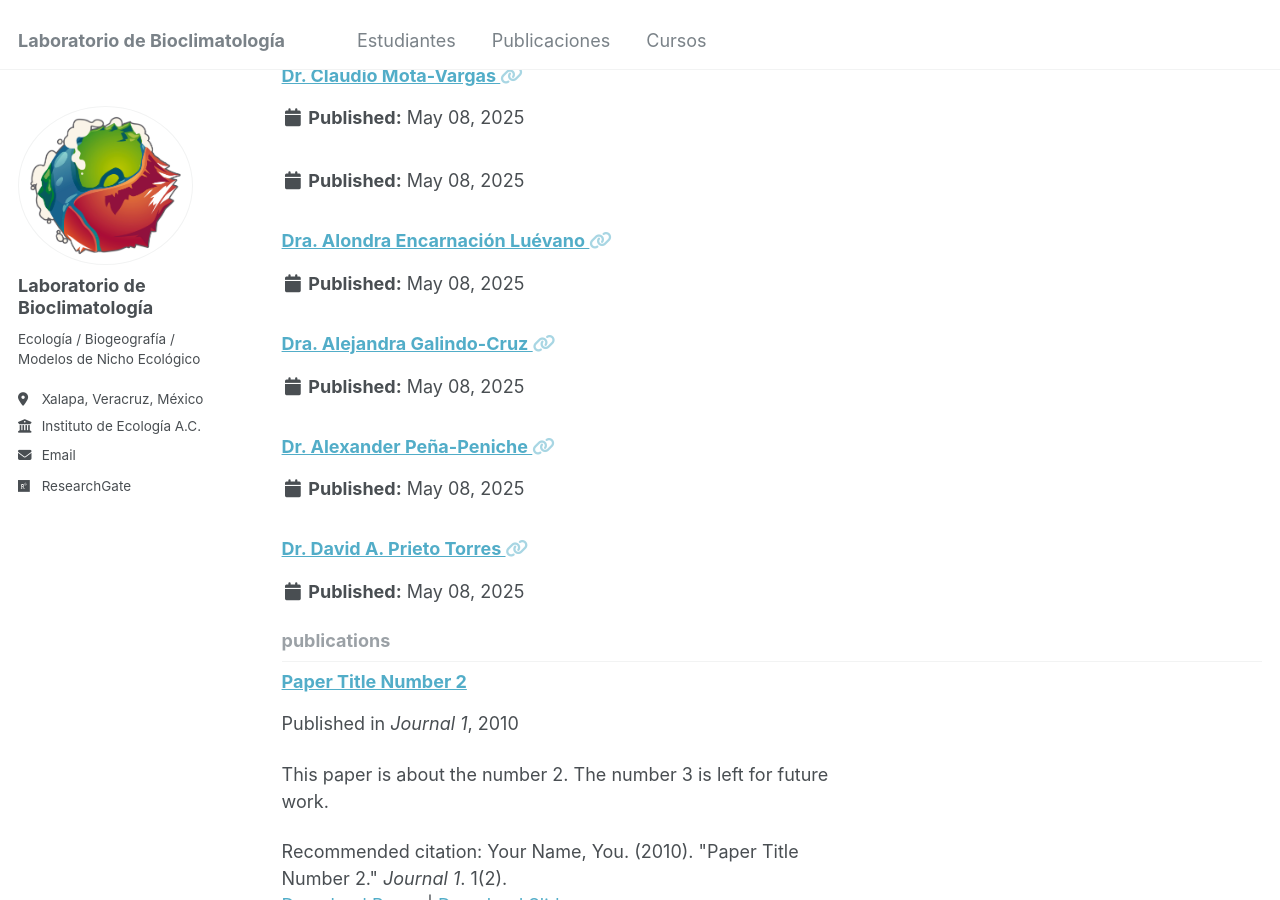
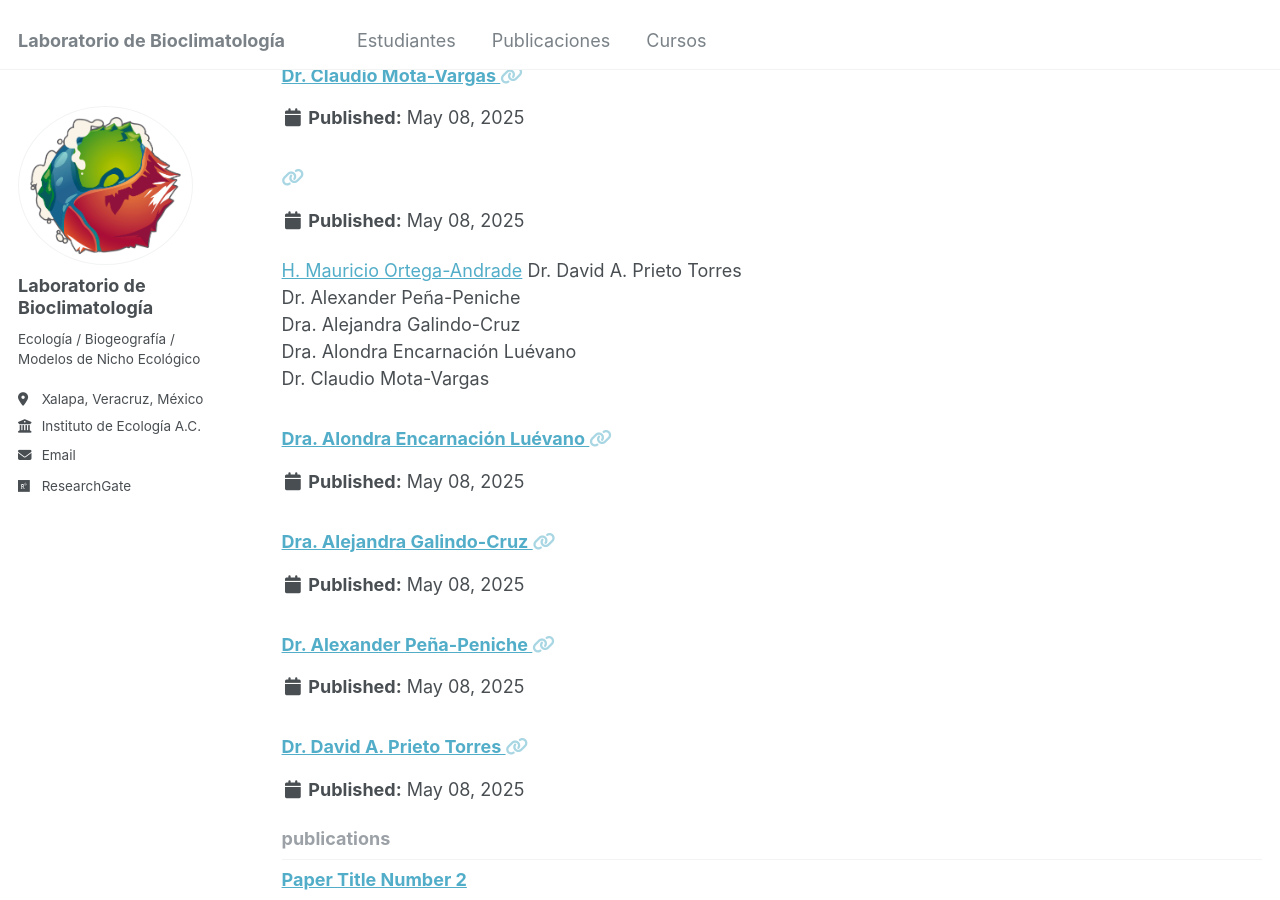
Before and after one commit to Labbioclim/bioclimat, a Jekyll site: the page built from _pages/collection-archive.html, in a window 1280 px wide and 900 px high, scrolled down 3557 px. Built offline with Jekyll 4.4.1, drawn with Linux system fonts in a browser that asks for light colours; part of the change alters nothing that is shown.

Commit message:
Update and rename gphd.html to gphd.md

```diff
--- a/_portfolio/gphd.html
+++ b/_portfolio/gphd.md
@@ -4,8 +4,8 @@ collection: portfolio
 category: gstud_phd
 link: ""
 permalink: ""
-excerpt: "<a href="https://www.researchgate.net/profile/H-Mauricio-Ortega-Andrade" target="_blank">H. Mauricio Ortega-Andrade</a><br>
-H. Mauricio Ortega-Andrade<br>
+excerpt: "
+[H. Mauricio Ortega-Andrade](https://www.researchgate.net/profile/H-Mauricio-Ortega-Andrade)
 Dr. David A. Prieto Torres<br>
 Dr. Alexander Peña-Peniche<br>
 Dra. Alejandra Galindo-Cruz<br>
```
